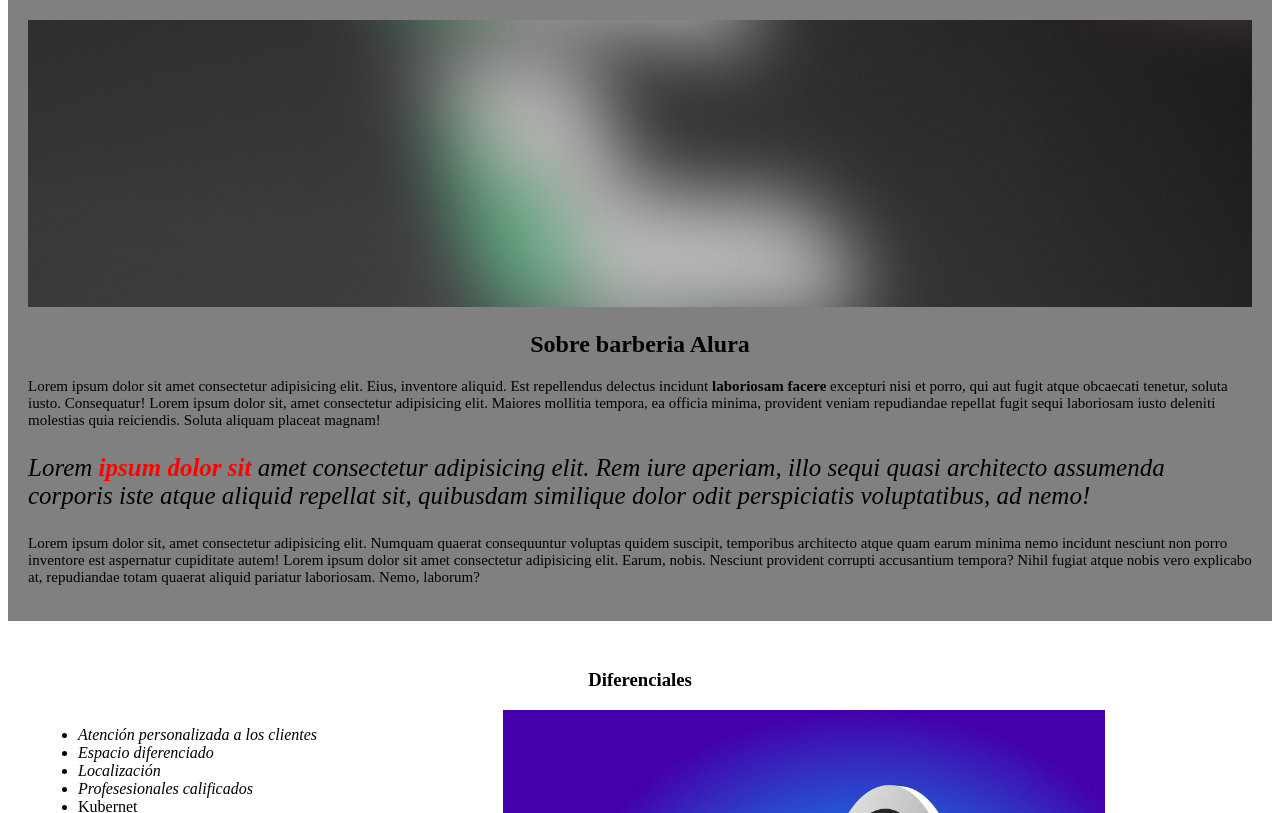
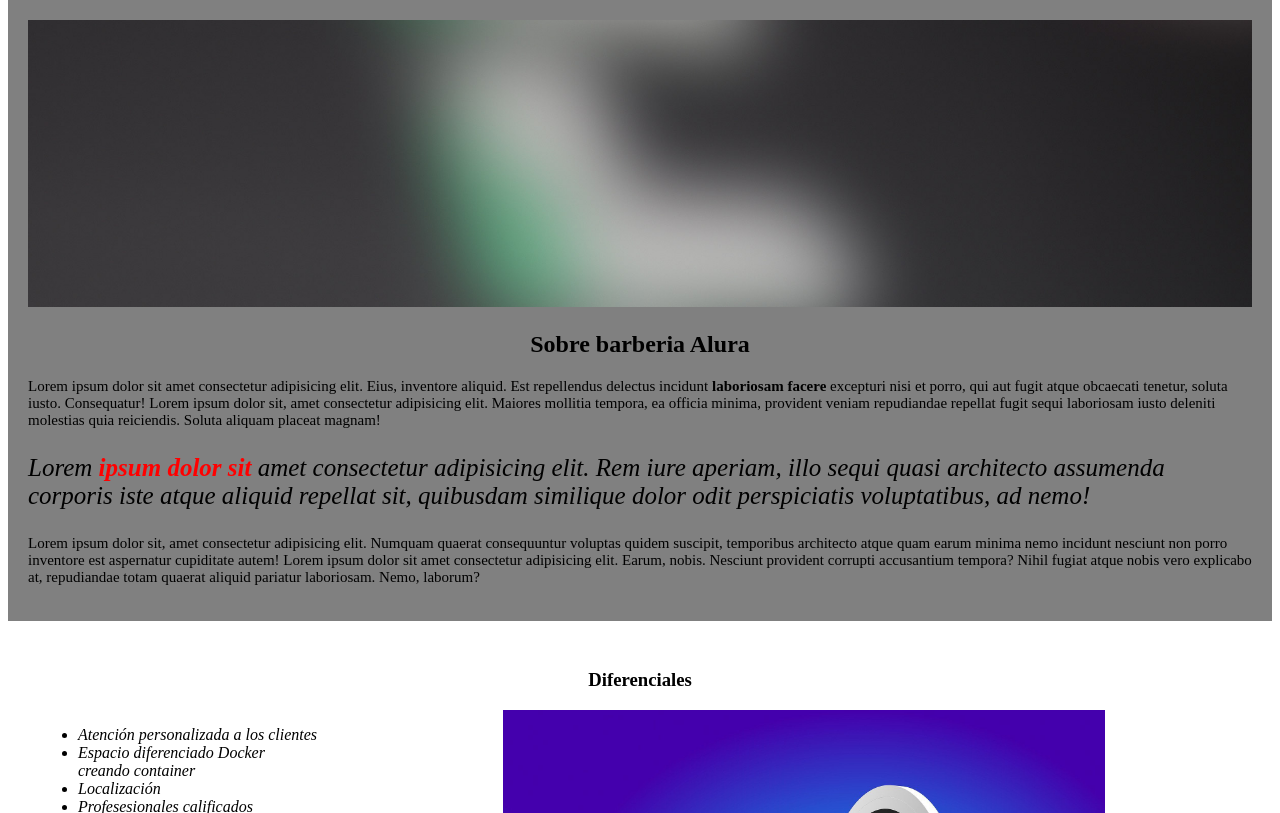
Before and after one commit to FabricioMR22/HTML-Prueba-Git, a plain HTML site: page index.html in a window 1280 px wide. Shown: the part 138-951 px from the top of the page. Drawn offline with Linux system fonts and the light colour scheme.

Commit message:
modificando curso desde ana container

```diff
--- a/index.html
+++ b/index.html
@@ -30,7 +30,7 @@
         <h3 class="tituloC">Diferenciales</h3>
         <ul>
             <li class="item">Atención personalizada a los clientes</li>
-            <li class="item">Espacio diferenciado</li>
+            <li class="item">Espacio diferenciado Docker creando container</li>
             <li class="item">Localización</li>
             <li class="item">Profesesionales calificados</li>
             <li>Kubernet</li>
```
